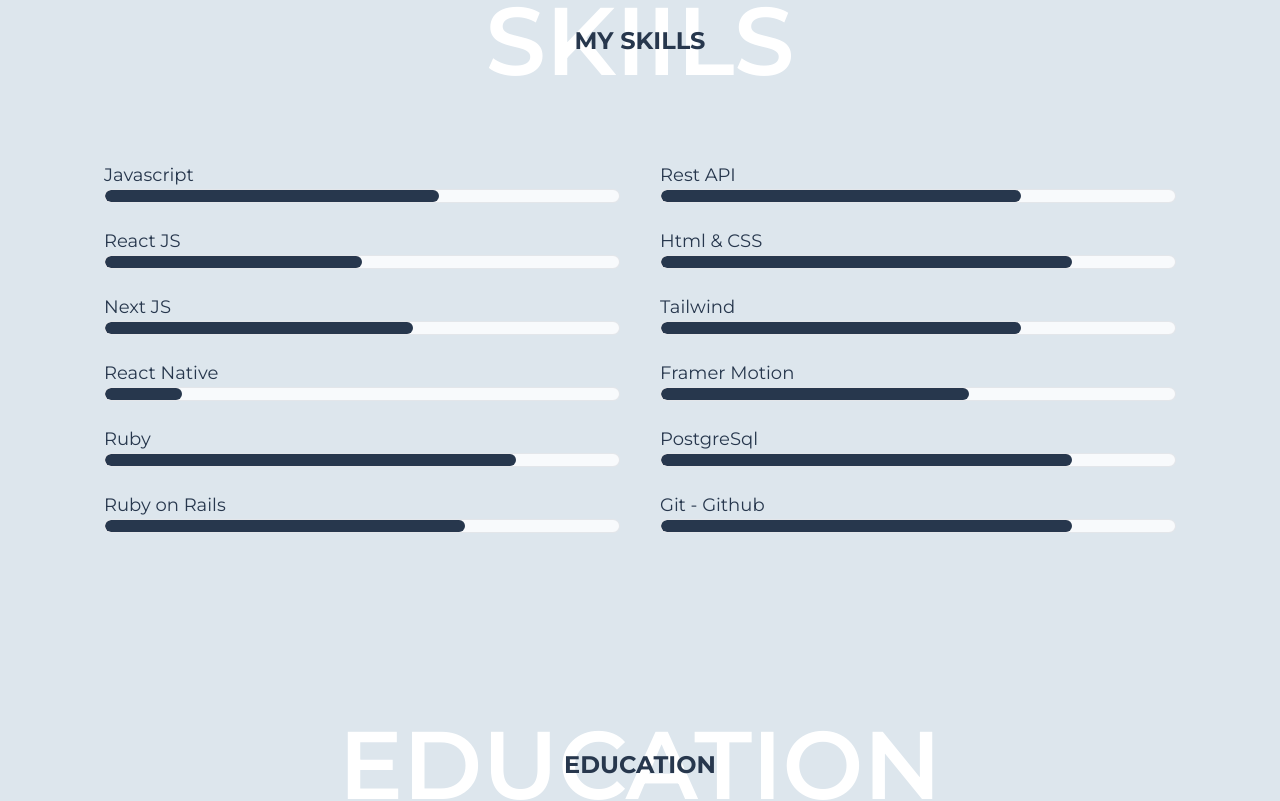
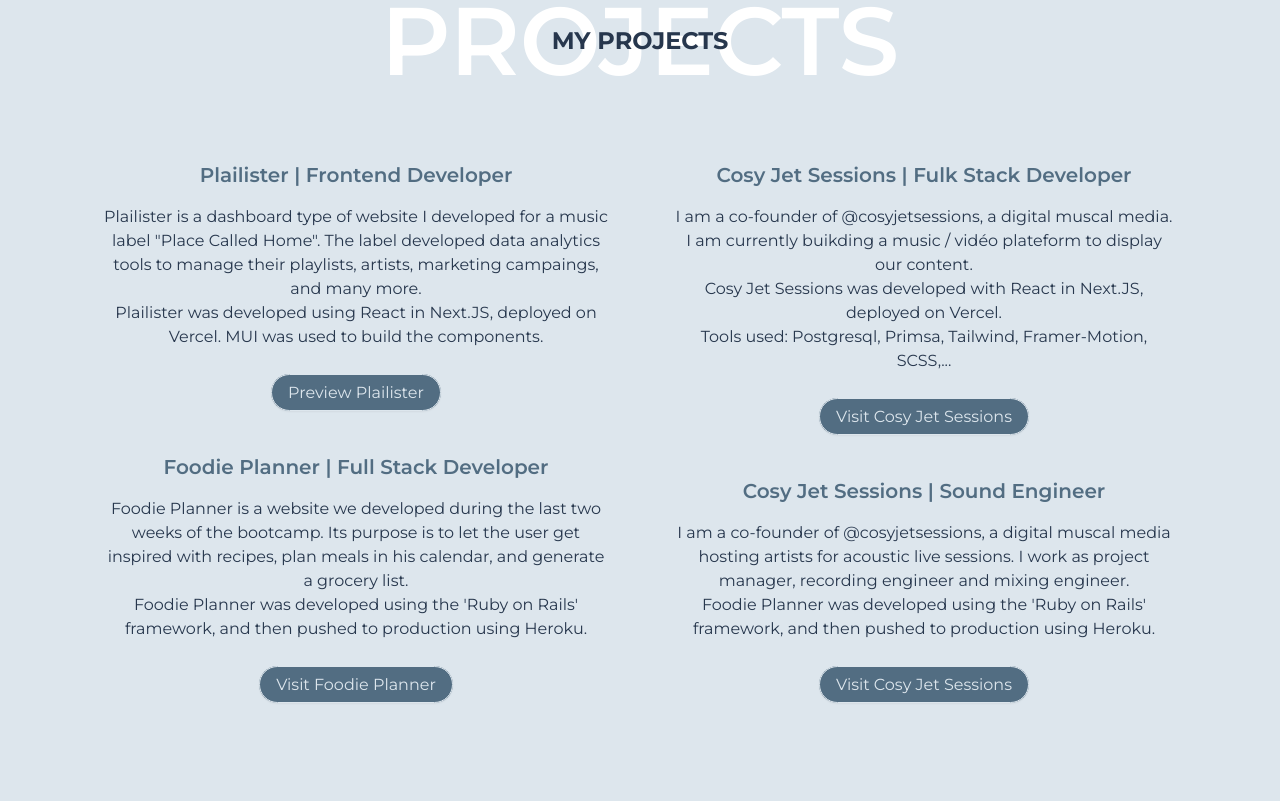
Before and after one commit to Thms25/my-first-portfolio, a Next.js app: page / in a window 1280 px wide. Shown: the part 1820-2621 px from the top of the page. Built offline with nearby package versions, Linux system fonts and the light colour scheme.

Commit message:
small content edits

```diff
--- a/app/page.jsx
+++ b/app/page.jsx
@@ -13,15 +13,15 @@
       <div name='about' >
         <About />
       </div>
+      <div name='projects' >
+        <Project />
+      </div>
       <div name='skills' >
         <Skills />
       </div>
       <div name='education' >
         <Education />
       </div>
-      <div name='projects' >
-        <Project />
-      </div>
     </main>
   );
 }
--- a/components/Education.jsx
+++ b/components/Education.jsx
@@ -14,7 +14,7 @@
                 <path strokeLinecap="round" strokeLinejoin="round" d="M8.25 4.5l7.5 7.5-7.5 7.5" />
               </svg>
               <div>
-                <h3 className='font-bold'>Full Stack Web Development Bootcamp</h3>
+                <h3 className='font-bold'>Certification - Full Stack Web Development</h3>
                 <h5 className='font-semibold mb-2'>Le Waong Brussels <span className='font-normal'>| 2023</span></h5>
                 <p>
                   Full-Time Coding bootcamp learning: <br />
--- a/components/Skills.jsx
+++ b/components/Skills.jsx
@@ -21,13 +21,13 @@
         <div className="p-3">
           <h3 className="text-lg text-dark">React JS</h3>
           <div className="flex w-full flex-col gap-4">
-            <Progress value={50} className={styles.progressBar} size="lg" />
+            <Progress value={70} className={styles.progressBar} size="lg" />
           </div>
         </div>
         <div className="p-3">
           <h3 className="text-lg text-dark">Next JS</h3>
           <div className="flex w-full flex-col gap-4">
-            <Progress value={60} className={styles.progressBar} size="lg" />
+            <Progress value={70} className={styles.progressBar} size="lg" />
           </div>
         </div>
         <div className="p-3">
@@ -39,7 +39,7 @@
         <div className="p-3">
           <h3 className="text-lg text-dark">Ruby</h3>
           <div className="flex w-full flex-col gap-4">
-            <Progress value={80} className={styles.progressBar} size="lg" />
+            <Progress value={70} className={styles.progressBar} size="lg" />
           </div>
         </div>
         <div className="p-3">
--- a/components/project.jsx
+++ b/components/project.jsx
@@ -12,6 +12,23 @@
         <div className="p-6">
           <div>
             <h3 className="font-semibold text-xl text-primary mb-4">
+              Plailister<span> | Frontend Developer</span>
+            </h3>
+            <p>
+              Plailister is a dashboard type of website I developed for a music label "Place Called Home". The label developed data analytics tools to manage their playlists, artists, marketing campaings, and many more.
+              <br />
+              Plailister was developed using React in Next.JS, deployed on Vercel. MUI was used to build the components.
+            </p>
+          </div>
+          <div className="mt-8">
+            <Link href="" target="_blank" className="btnTwo">
+              Preview Plailister
+            </Link>
+          </div>
+        </div>
+        <div className="p-6">
+          <div>
+            <h3 className="font-semibold text-xl text-primary mb-4">
               Foodie Planner<span> | Full Stack Developer</span>
             </h3>
             <p>
@@ -23,6 +40,23 @@
           <div className="mt-8">
             <Link href="https://www.foodieplanner.me/" target="_blank" className="btnTwo">
               Visit Foodie Planner
+            </Link>
+          </div>
+        </div>
+        <div className="p-6">
+          <div>
+            <h3 className="font-semibold text-xl mb-4 text-primary">
+              Cosy Jet Sessions<span> | Fulk Stack Developer</span>
+            </h3>
+            <p>
+              I am a co-founder of @cosyjetsessions, a digital muscal media. I am currently buikding a music / vidéo plateform to display our content.
+              <br />
+              Cosy Jet Sessions was developed with React in Next.JS, deployed on Vercel. <br />Tools used: Postgresql, Primsa, Tailwind, Framer-Motion, SCSS,...
+            </p>
+          </div>
+          <div className="mt-8">
+            <Link href="https://www.cosyjetsessions.com" target="_blank" className="btnTwo">
+              Visit Cosy Jet Sessions
             </Link>
           </div>
         </div>
```
